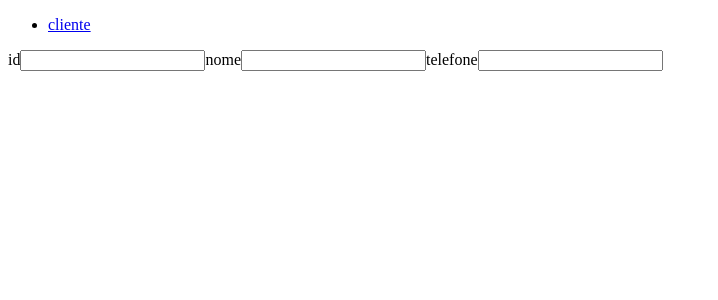
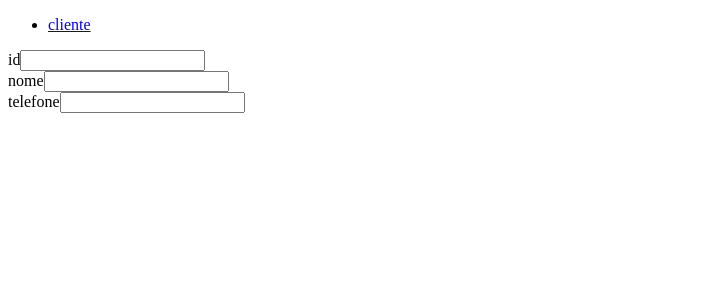
Before and after one commit to lucasmarcos/vendas-client, a React app: page / in a window 1280 px wide. Shown: the top 300 px of the page, without its empty margins (0-718 px from the left). Built offline with nearby package versions, Linux system fonts and the light colour scheme; the HTML template or start-up script is replaced by a standard one.

Commit message:
containers

```diff
--- a/src/app.tsx
+++ b/src/app.tsx
@@ -2,13 +2,14 @@ import { NovoCliente } from "./cliente/novo.js";
 
 export const app = () => {
   return (
-    <div className="flex">
-      <ul>
-        <li>
-          <a href="#cliente">cliente</a>
-        </li>
-      </ul>
-
+    <div className="flex flex-col">
+      <div>
+        <ul>
+          <li>
+            <a href="#cliente">cliente</a>
+          </li>
+        </ul>
+      </div>
       <div>
         <NovoCliente />
       </div>
--- a/src/cliente/novo.tsx
+++ b/src/cliente/novo.tsx
@@ -2,18 +2,24 @@ export const NovoCliente = () => {
   return (
     <div>
       <form>
+        <div>
           <label>
             id
             <input type="number" />
           </label>
+        </div>
+        <div>
           <label>
             nome
             <input type="text" />
           </label>
+        </div>
+        <div>
           <label>
             telefone
             <input type="text" />
           </label>
+        </div>
       </form>
     </div>
   );
```
Lines whose indentation alone changed are shown as unchanged.
